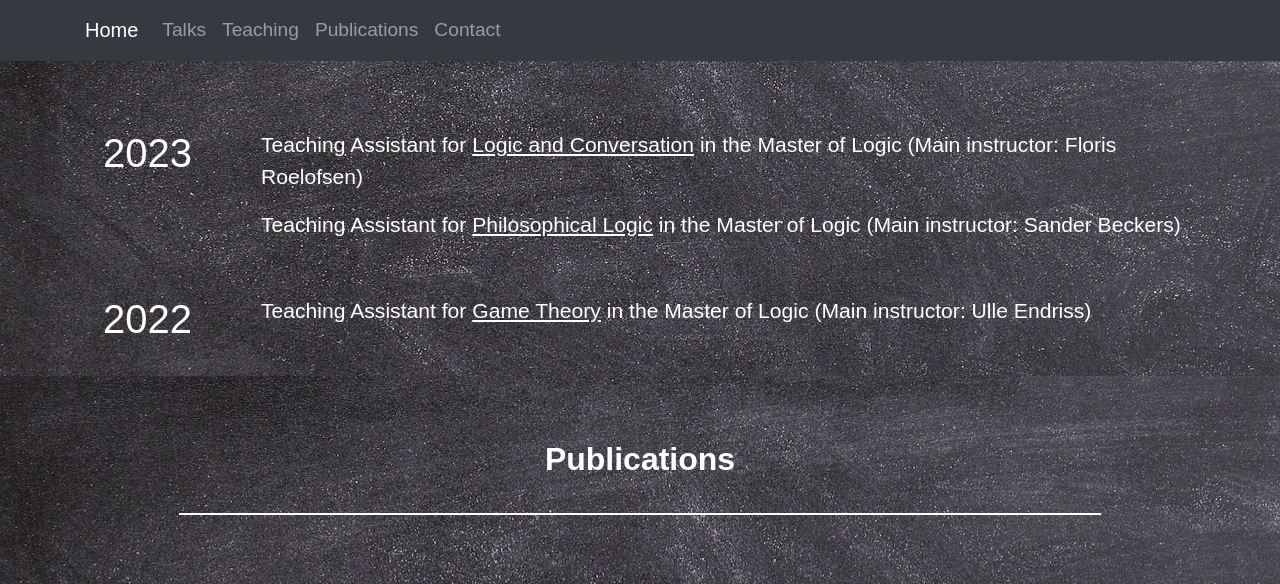
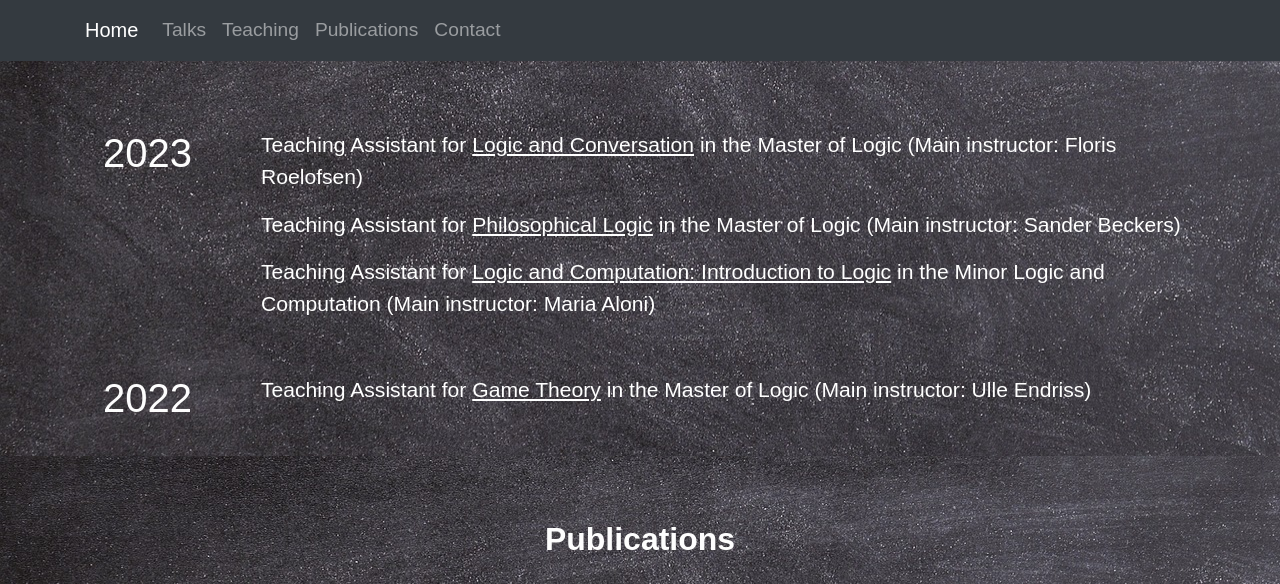
Before and after one commit to TJKlochowicz/Personal-website, a Jekyll site: the page built from _pages/index.html, in a window 1280 px wide and 900 px high, scrolled down 1201 px, cut to the strip 0-584 px from the top of the window. Built offline with Jekyll 4.4.1, drawn with Linux system fonts in a browser that asks for light colours; nearby versions of some CDN libraries; some web fonts are replaced.

Commit message:
added logic

```diff
--- a/_data/courses.yml
+++ b/_data/courses.yml
@@ -21,3 +21,11 @@
   program: Master of Logic
   main: Sander Beckers
   url: https://studiegids.uva.nl/xmlpages/page/2023-2024-en/search-course/course/109149
+
+- name: "Logic and Computation: Introduction to Logic"
+  date: 2023-09-09
+  sem: (September)
+  role: Teaching Assistant
+  program:  Minor Logic and Computation
+  main: Maria Aloni
+  url: https://studiegids.uva.nl/xmlpages/page/2023-2024/zoek-vak/vak/110442
```
